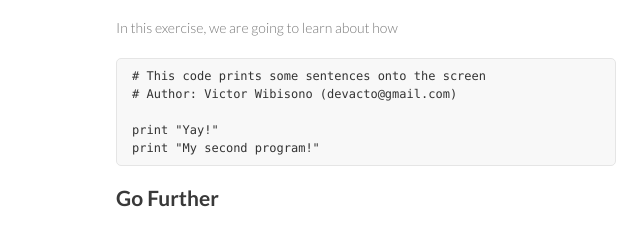
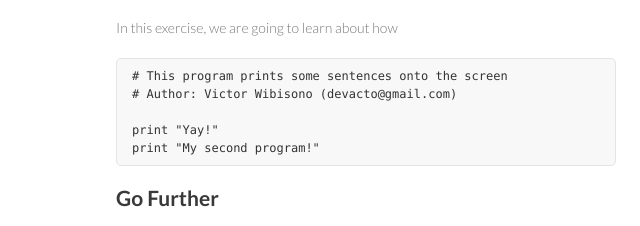
Before and after one commit to devacto/eit-python-course, a plain HTML site: page codelab1.html in a window 1280 px wide. Shown: the part 376-602 px from the top of the page, 454-1094 px from the left. Drawn offline with Linux system fonts and the light colour scheme.

Commit message:
Changed code lab 1.

```diff
--- a/codelab1.html
+++ b/codelab1.html
@@ -52,7 +52,7 @@ print "Yay!"</code></pre>
 
 			<h2>Exercise 2 - Commenting your code</h2>
 			<p>In this exercise, we are going to learn about how </p>
-			<pre><code># This code prints some sentences onto the screen
+			<pre><code># This program prints some sentences onto the screen
 # Author: Victor Wibisono (devacto@gmail.com)
 
 print "Yay!"
```
